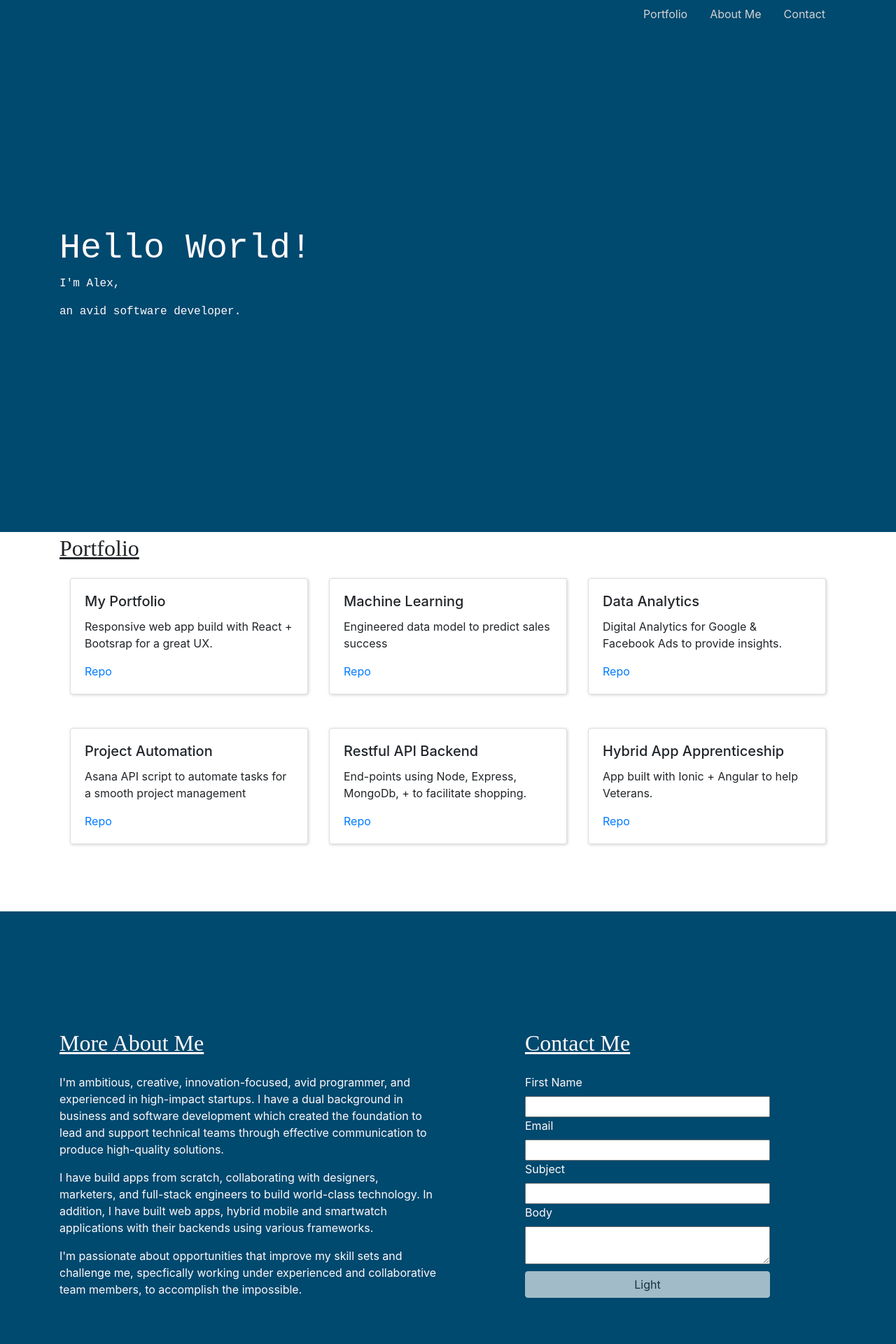
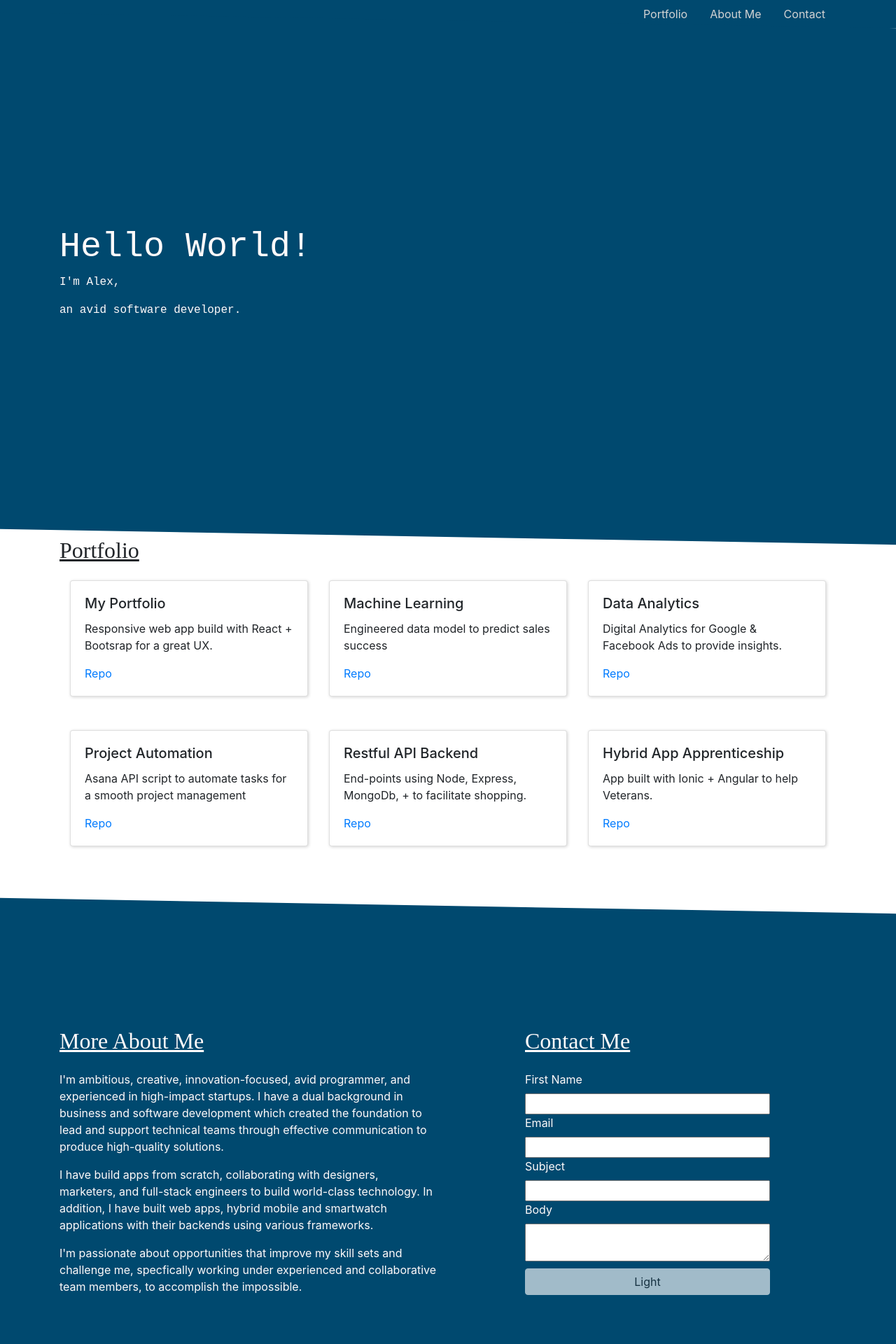
Before and after one commit to iamalx/react-portfolio, a React (Create React App) app: page / in a window 1280 px wide. Shown: the top 1920 px of the page at 70% size. Built offline with nearby package versions, Linux system fonts and the light colour scheme.

Commit message:
cleaned code; skewY => stack

```diff
--- a/src/App.css
+++ b/src/App.css
@@ -10,7 +10,7 @@
 }
 
 .viewport-hg {
-  height: calc(100vh - 80px);
+  height: calc(100vh - 62px);
 }
 
 .vr-center {
@@ -39,6 +39,15 @@
 
 .intro-mn-hg {
   min-height: 150px;
+}
+
+.top-diagonal-wr {
+  transform: skewY(1deg);
+  margin-top: -11px
+}
+
+.top-diagonal-in {
+  transform: skewY(-1deg);
 }
 
 .card-effects {
--- a/src/App.js
+++ b/src/App.js
@@ -68,8 +68,8 @@ const App = () => {
                     </Nav>
             </Container>
             </div>
-            <div className='marine-blue viewport-hg  vr-center'>
-            <Container>
+            <div className='marine-blue viewport-hg top-diagonal-wr vr-center'>
+            <Container className='top-diagonal-in'>
                         {mobileHg <= 766 ?
                             <Row>
                                 <Col md={12} >
@@ -101,8 +101,8 @@ const App = () => {
                     </Row>
                 </Container>
             </div>
-            <div className={`marine-blue ${mobileHg >= 990 && 'viewport-hg'}  vr-center pt-2 `}>
-                <Container>
+            <div className={`marine-blue ${mobileHg >= 990 && 'viewport-hg'}  vr-center top-diagonal-wr  `}>
+                <Container className='top-diagonal-in'>
                     {mobileHg <= 766  ?
                                 <Row>
                                     <Col sm={12}>
@@ -134,7 +134,7 @@ const App = () => {
                 </Container>
 
             </div>
-            <Container>
+            <Container >
                 <div>
                     <small> UI built with React & Bootstrap. Deployed with Firebase</small>
                 </div>
--- a/src/components/about-me.js
+++ b/src/components/about-me.js
@@ -1,9 +1,9 @@
 import '../App.css';
-import { useState } from 'react';
+// import { useState } from 'react';
 
 const AboutMe = () => {
 
-    const [ userList, setUserList ] = useState([])
+    // const [ userList, setUserList ] = useState([])
 
     return (
         <div className='error-bar  white-font '>
--- a/src/components/contact.js
+++ b/src/components/contact.js
@@ -1,5 +1,5 @@
 import '../App.css';
-import { useState, useEffect } from 'react';
+// import { useState, useEffect } from 'react';
 
 import ContactForm from '../components/form';
 
@@ -7,7 +7,8 @@ console.log(ContactForm)
 const Contact = ( { mobileHg } ) => {
 
     const handleSubtmit = (val) => {
-        console.log(val)
+        // TODO: set up email API
+        // console.log(val)
     }
 
     return (
--- a/src/components/form.js
+++ b/src/components/form.js
@@ -2,7 +2,7 @@ import '../App.css';
 import * as yup from 'yup';
 import { Formik, Form } from 'formik';
 import TextField from './input-field';
-import { useEffect, useRef, useState } from 'react';
+import { useRef } from 'react';
 
 import Button from 'react-bootstrap/Button';
 
--- a/src/components/input-field.js
+++ b/src/components/input-field.js
@@ -6,6 +6,7 @@ const TextField = forwardRef(({ label, ...props }, ref ) => {
 
     const [ field, meta ] = useField(props)
 
+    // return input box or textarea box
     if(props.name !== 'Body') {
         return (
             <div className='form-container' >
--- a/src/components/portfolio.js
+++ b/src/components/portfolio.js
@@ -48,17 +48,14 @@ const projects = [
 
 const Portfolio = () => {
 
-    const [ userList, setUserList ] = useState([])
-
-
     return (
         <div className='error-bar pb-5' >
-            <h2 className='sub-font mb-4 pt-1'><u>Portfolio</u></h2>
+            <h2 className='sub-font mb-4'><u>Portfolio</u></h2>
             <Container>
                 <Row>
                     {projects.map(elem => (
-                        <Col xs={12} sm={6} md={4} className='mb-5'>
-                            <Card key={elem.title} style={{ width: '100%' }} className='card-effects'>
+                        <Col key={elem.title} xs={12} sm={6} md={4} className='mb-5'>
+                            <Card style={{ width: '100%' }} className='card-effects'>
                                 <Card.Body>
                                     <Card.Title>{elem.title}</Card.Title>
                                         <Card.Text>
```
Also changed, not shown: src/components/intro.js (+4 -3 lines).
